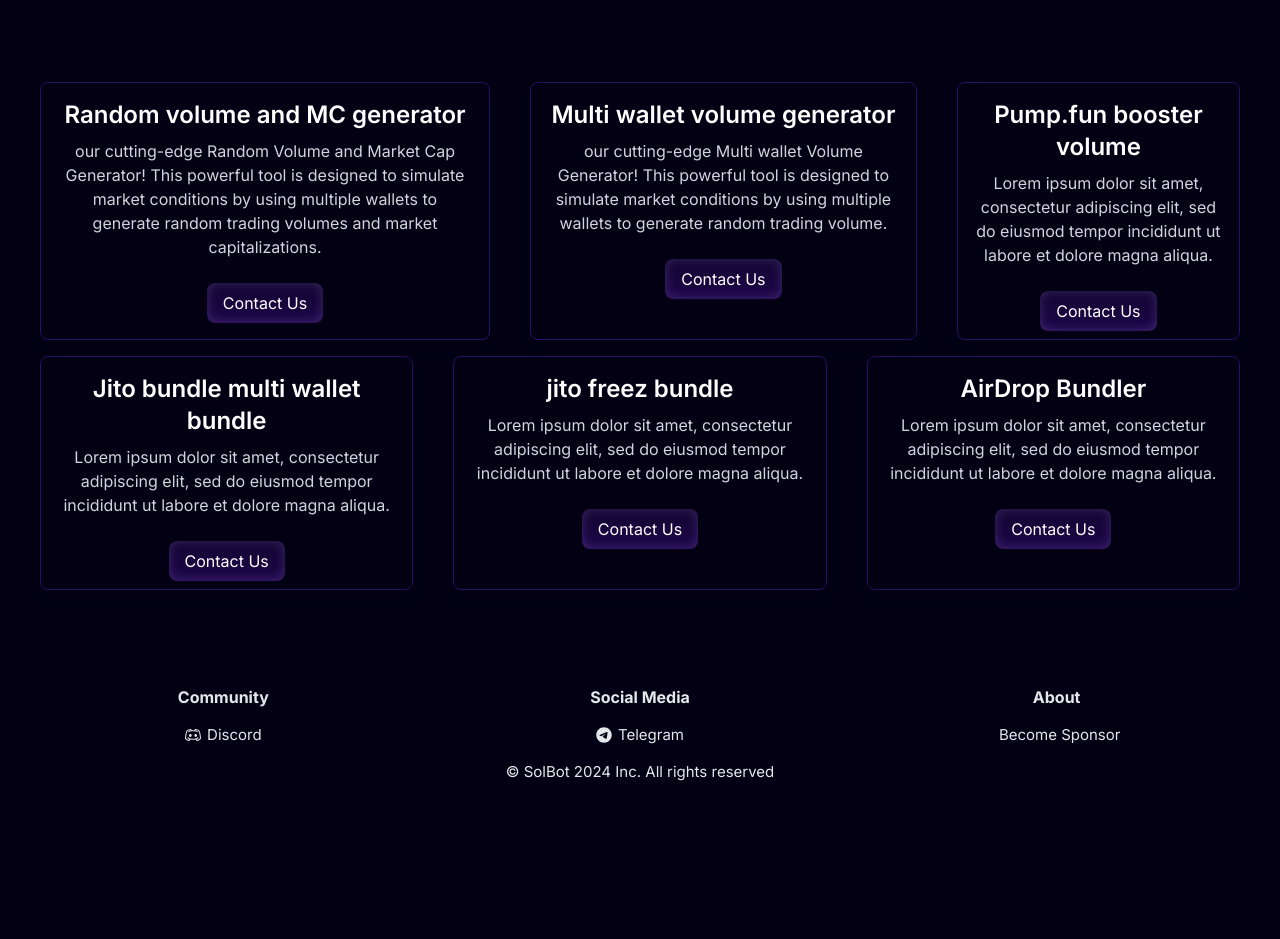
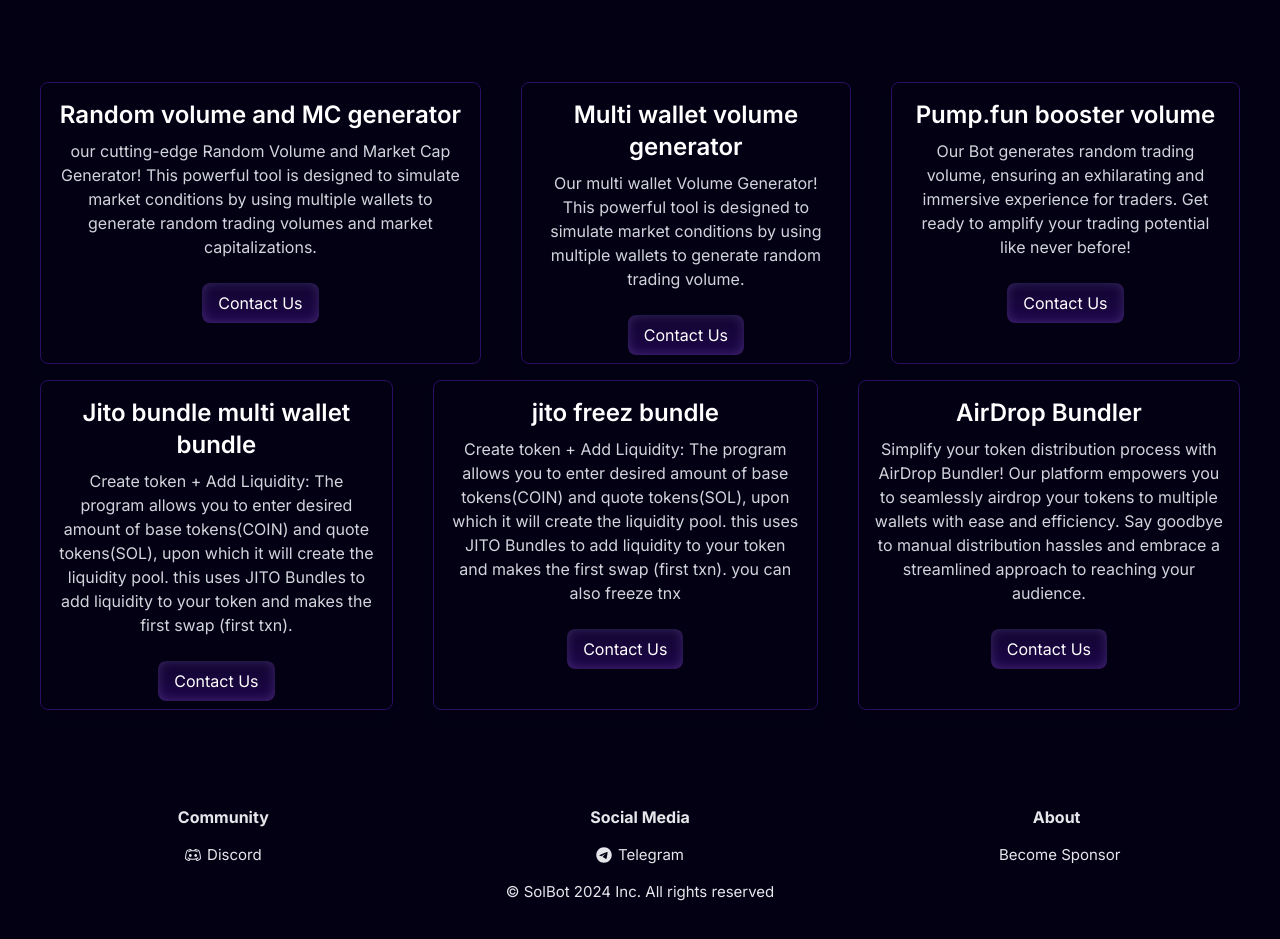
Before and after one commit to noorshanu/botsite, a Next.js app: page / in a window 1280 px wide. Shown: the part 980-1919 px from the top of the page. Before the commit the page ends 1799 px from the top, so only its background shows below. Built offline with nearby package versions, Linux system fonts and the light colour scheme; a web font is replaced by a local one.

Commit message:
Update Projects.tsx

```diff
--- a/components/main/Projects.tsx
+++ b/components/main/Projects.tsx
@@ -19,12 +19,12 @@ const Projects = () => {
         <ProjectCard
           src="/CardImage.png"
           title="Multi wallet volume generator"
-          description="our cutting-edge Multi wallet Volume Generator! This powerful tool is designed to simulate market conditions by using multiple wallets to generate random trading volume."
+          description="Our multi wallet Volume Generator! This powerful tool is designed to simulate market conditions by using multiple wallets to generate random trading volume."
         />
         <ProjectCard
           src="/SpaceWebsite.png"
           title="Pump.fun booster volume"
-          description="Lorem ipsum dolor sit amet, consectetur adipiscing elit, sed do eiusmod tempor incididunt ut labore et dolore magna aliqua."
+          description="Our Bot  generates random trading volume, ensuring an exhilarating and immersive experience for traders. Get ready to amplify your trading potential like never before!"
         />
       </div>
 
@@ -34,17 +34,19 @@ const Projects = () => {
         <ProjectCard
           src="/NextWebsite.png"
           title="Jito bundle multi wallet bundle"
-          description="Lorem ipsum dolor sit amet, consectetur adipiscing elit, sed do eiusmod tempor incididunt ut labore et dolore magna aliqua."
+          description="Create token  + Add Liquidity: The program allows you to enter desired amount of base tokens(COIN) and quote tokens(SOL), upon which it will create the liquidity pool.
+          this uses JITO Bundles to add liquidity to your token and makes the first swap (first txn)."
         />
         <ProjectCard
           src="/CardImage.png"
           title="⁠jito freez bundle"
-          description="Lorem ipsum dolor sit amet, consectetur adipiscing elit, sed do eiusmod tempor incididunt ut labore et dolore magna aliqua."
+          description="Create token  + Add Liquidity: The program allows you to enter desired amount of base tokens(COIN) and quote tokens(SOL), upon which it will create the liquidity pool.
+          this uses JITO Bundles to add liquidity to your token and makes the first swap (first txn). you can also freeze tnx "
         />
         <ProjectCard
           src="/SpaceWebsite.png"
           title="AirDrop Bundler"
-          description="Lorem ipsum dolor sit amet, consectetur adipiscing elit, sed do eiusmod tempor incididunt ut labore et dolore magna aliqua."
+          description="Simplify your token distribution process with AirDrop Bundler! Our platform empowers you to seamlessly airdrop your tokens to multiple wallets with ease and efficiency. Say goodbye to manual distribution hassles and embrace a streamlined approach to reaching your audience."
         />
       </div>
     </div>
```
